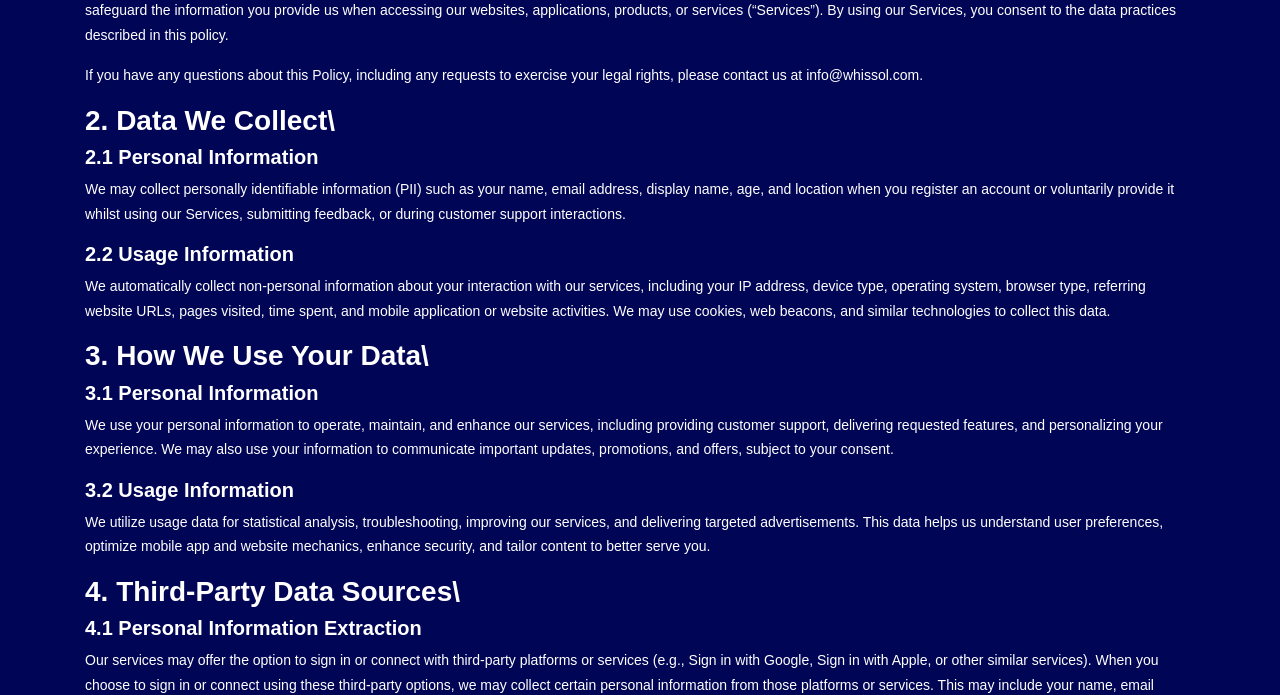
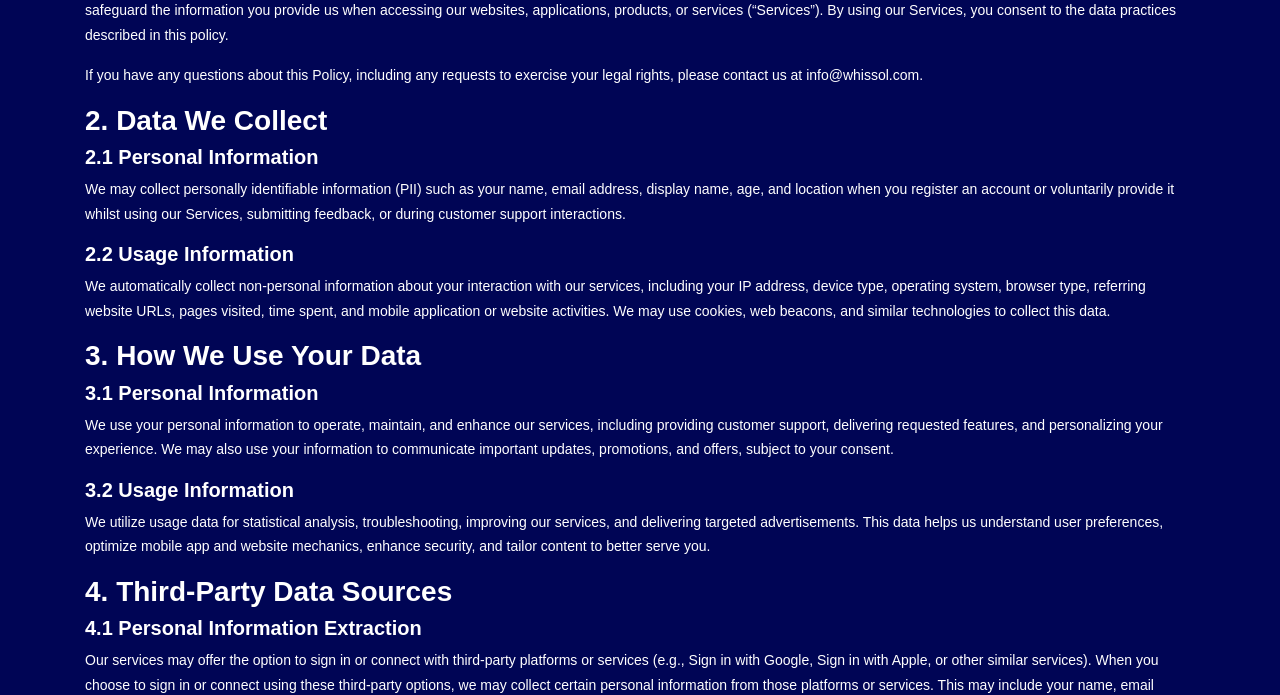
Before and after one commit to dbbill/dbbill.github.io, a Jekyll site: the page built from privacypolicy.md, in a window 1280 px wide and 1400 px high. Shown: the part 233-928 px from the top of the window. Built offline with Jekyll 4.4.1, drawn with Linux system fonts in a browser that asks for light colours; nearby versions of some CDN libraries; some web fonts are replaced; some of the changed text lies outside the part shown.

```diff
--- a/privacypolicy.md
+++ b/privacypolicy.md
@@ -12,7 +12,7 @@ At Whissol, we are committed to protecting your privacy and ensuring the securit
 
 If you have any questions about this Policy, including any requests to exercise your legal rights, please contact us at info@whissol.com.
 
-### 2. Data We Collect\
+### 2. Data We Collect
 
 ##### 2.1 Personal Information
 
@@ -22,7 +22,7 @@ We may collect personally identifiable information (PII) such as your name, emai
 
 We automatically collect non-personal information about your interaction with our services, including your IP address, device type, operating system, browser type, referring website URLs, pages visited, time spent, and mobile application or website activities. We may use cookies, web beacons, and similar technologies to collect this data.
 
-### 3. How We Use Your Data\
+### 3. How We Use Your Data
 
 ##### 3.1 Personal Information
 
@@ -32,7 +32,7 @@ We use your personal information to operate, maintain, and enhance our services,
 
 We utilize usage data for statistical analysis, troubleshooting, improving our services, and delivering targeted advertisements. This data helps us understand user preferences, optimize mobile app and website mechanics, enhance security, and tailor content to better serve you.
 
-### 4. Third-Party Data Sources\
+### 4. Third-Party Data Sources
 
 ##### 4.1 Personal Information Extraction
 
@@ -66,7 +66,7 @@ We may need to use your data to conduct and manage our business to enable us to
 
 We may need to process your personal data where it is necessary for compliance with a legal or regulatory obligation that we are subject to.
 
-### 6. Your Legal Rights\
+### 6. Your Legal Rights
 
 ##### 6.1 Access and Rectification
 
@@ -96,7 +96,7 @@ If you have concerns about our handling of your personal information or believe
 
 We will retain your personal information for as long as necessary to fulfil the purposes outlined in this Policy unless a longer retention period is required or permitted by law. We will securely dispose of your personal information once it is no longer needed, in accordance with our data retention practices. In some circumstances we may anonymise your personal data (so that it can no longer be associated with you) for research or statistical purposes in which case we may use this information indefinitely without further notice to you.
 
-### 7. Information Sharing and Disclosure\
+### 7. Information Sharing and Disclosure
 
 ##### 7.1 Service Providers
 
```
